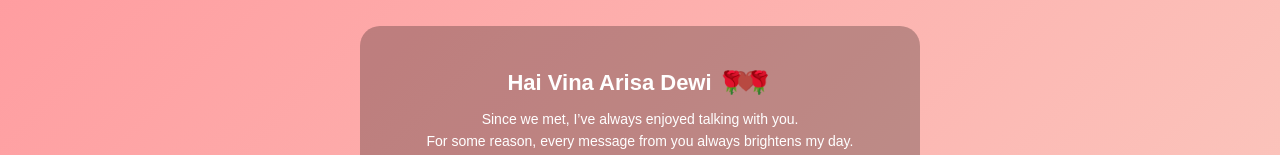
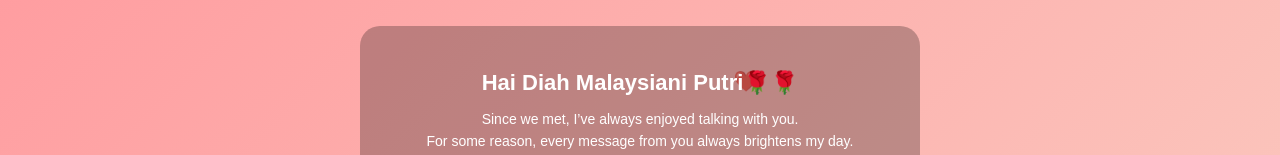
Before and after one commit to yanjok129-lang/Love, a plain HTML site: page index.html in a window 1280 px wide. Shown: the part 131-286 px from the top of the page. Drawn offline with Linux system fonts and the light colour scheme.

Commit message:
Update index.html

```diff
--- a/index.html
+++ b/index.html
@@ -97,7 +97,7 @@ pointer-events:none;
 
 <div class="card">
 
-<h1>Hai Vina Arisa Dewi 🌹🌹</h1>
+<h1>Hai Diah Malaysiani Putri🌹🌹</h1>
 
 <p>Since we met, I’ve always enjoyed talking with you.</p>
 <p>For some reason, every message from you always brightens my day.</p>
```
